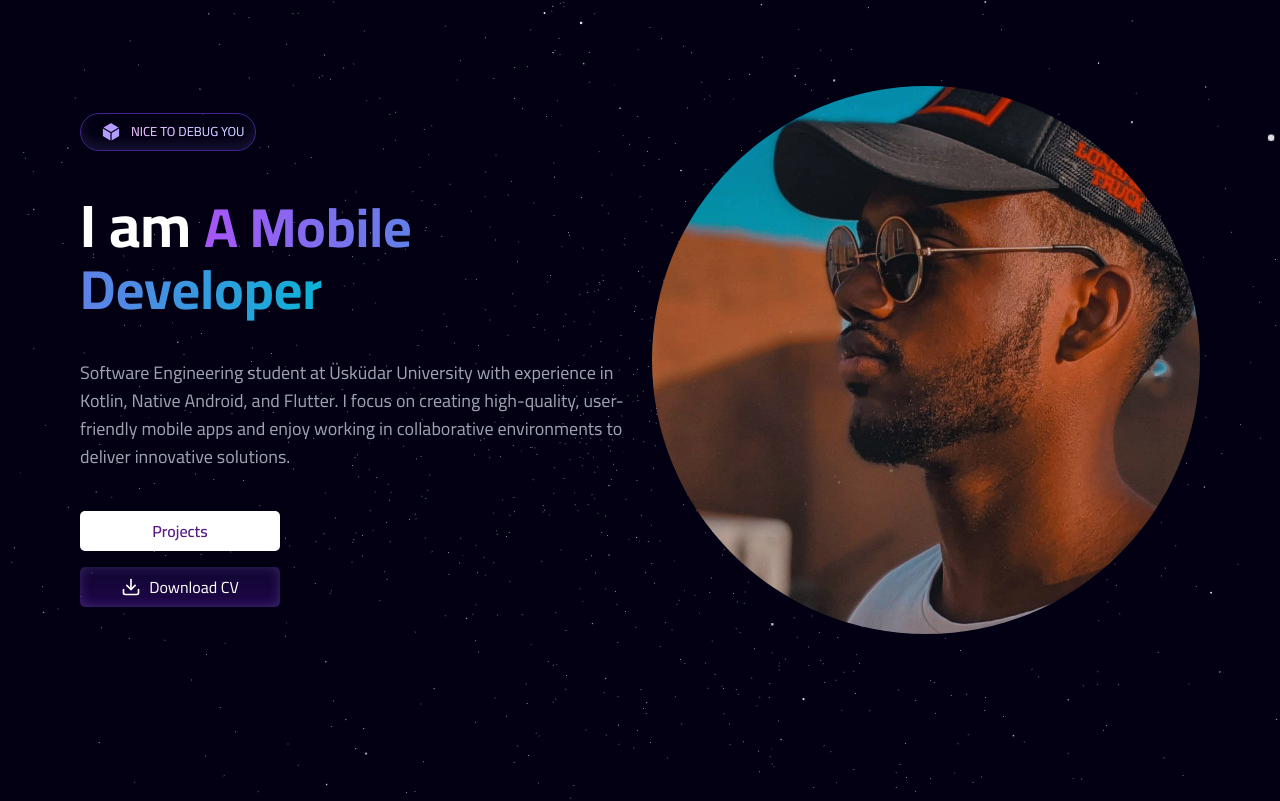
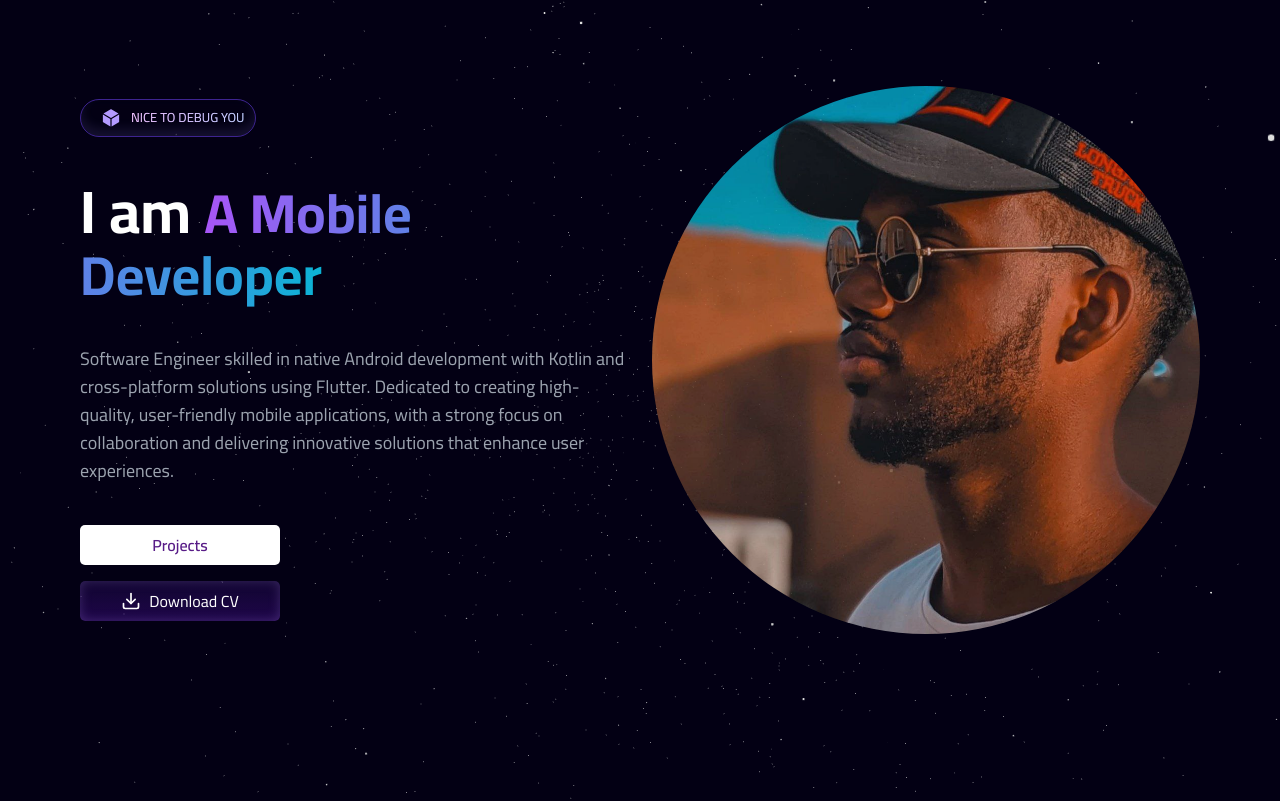
Before and after one commit to 7pak/abdalla_portfolio, a Next.js app: page / in a window 1280 px wide. Shown: the top 801 px of the page. Built offline with nearby package versions, Linux system fonts and the light colour scheme; a web font is replaced by a local one.

Commit message:
changed desc

```diff
--- a/components/sub/HeroContent.tsx
+++ b/components/sub/HeroContent.tsx
@@ -59,10 +59,7 @@ const HeroContent = () => {
           variants={slideInFromLeft(0.5)}
           className="text-lg text-gray-400 my-5 max-w-[600px] max-md:text-center"
         >
-          Software Engineering student at Üsküdar University with experience in
-          Kotlin, Native Android, and Flutter. I focus on creating high-quality,
-          user-friendly mobile apps and enjoy working in collaborative
-          environments to deliver innovative solutions.
+          Software Engineer skilled in native Android development with Kotlin and cross-platform solutions using Flutter. Dedicated to creating high-quality, user-friendly mobile applications, with a strong focus on collaboration and delivering innovative solutions that enhance user experiences.
         </motion.p>
         <div className="flex flex-col gap-4">
           <motion.a
```
